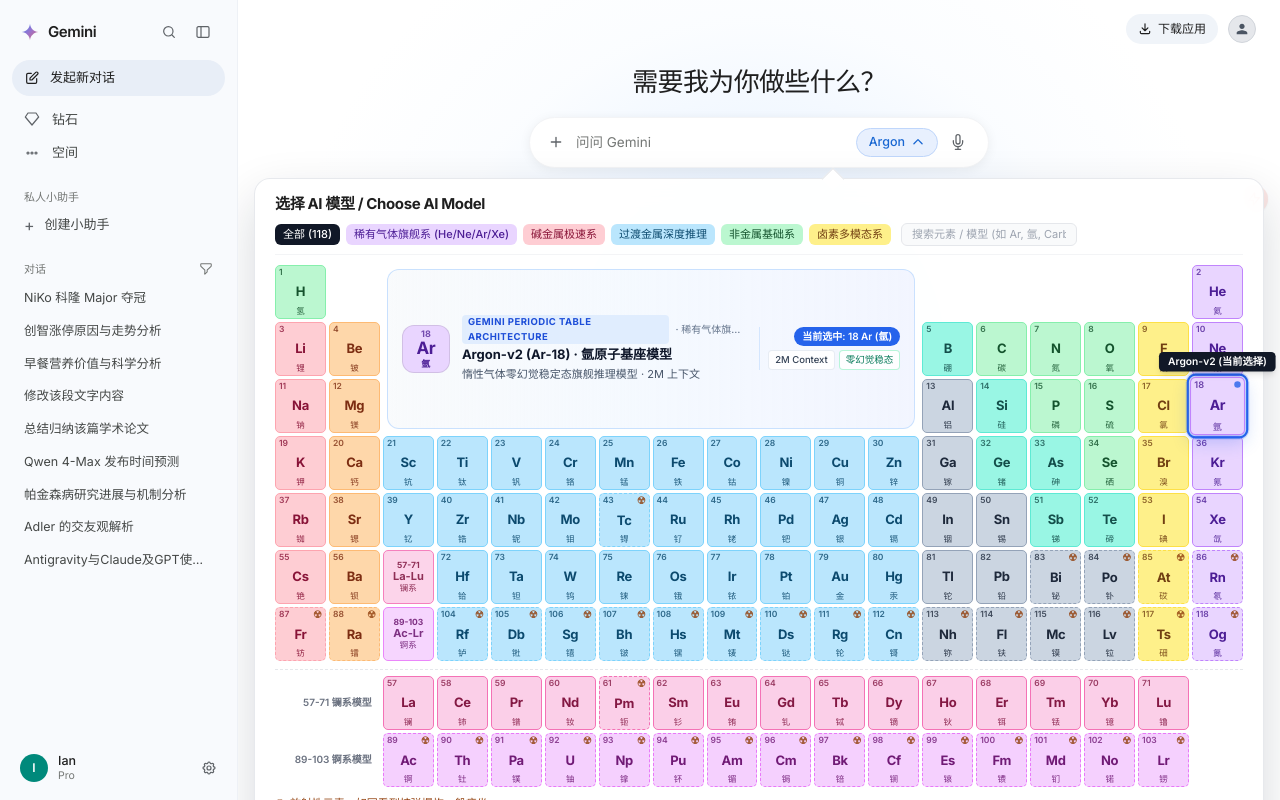
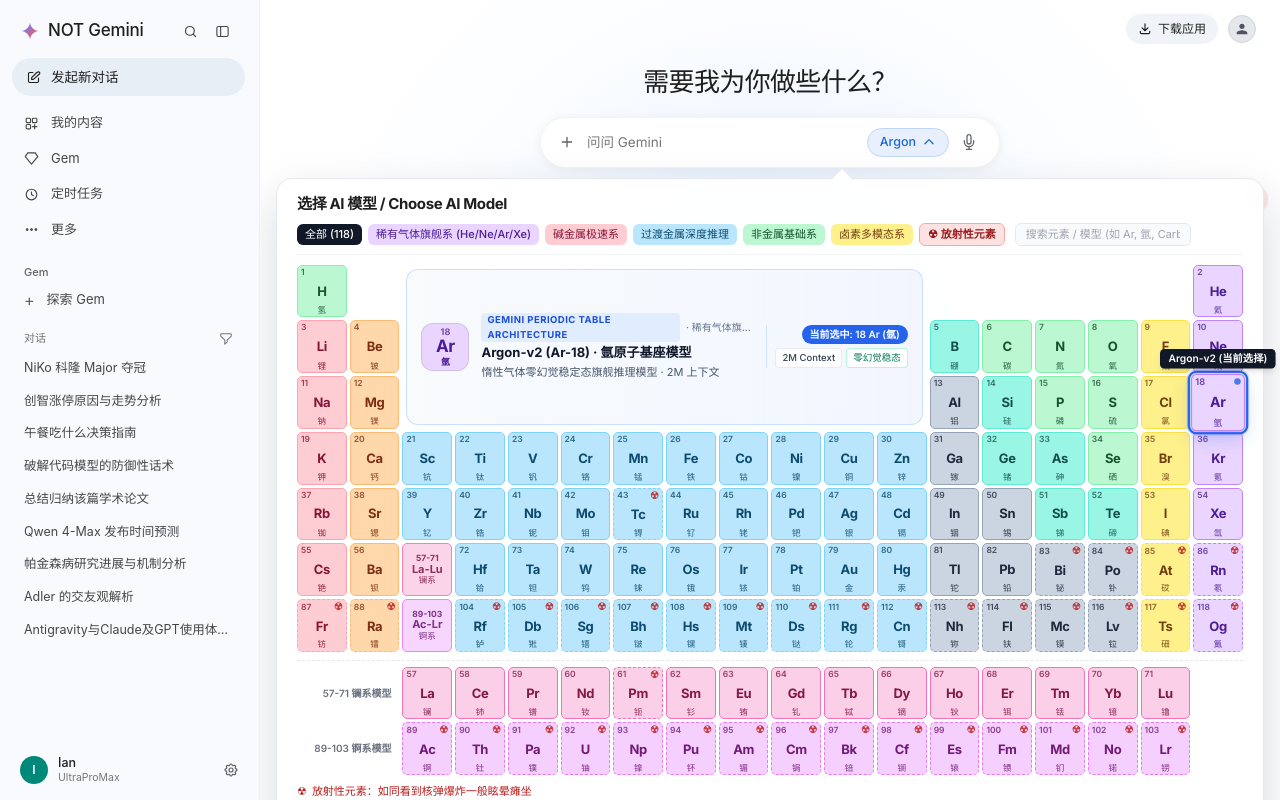
Before and after one commit to KamijouMikoto12311/GeminiUltraProMax, a plain HTML site: page index.html in a window 1280 px wide. Drawn offline with nearby package versions, Linux system fonts and the light colour scheme.

Commit message:
Publish merged periodic-table demo with GitHub Pages entry

```diff
--- a/gemini.html
+++ b/index.html
@@ -127,79 +127,281 @@
     .badge-pulse {
       animation: subtlePulse 2.4s infinite ease-in-out;
     }
+
+    /* Upper sidebar imported from the repository version. */
+    .sidebar {
+      width: 260px;
+      height: 100%;
+      background-color: #f8fafd;
+      border-right: 1px solid #eef1f6;
+      display: flex;
+      flex-direction: column;
+      justify-content: space-between;
+      padding: 12px 12px 10px 12px;
+      flex-shrink: 0;
+      z-index: 20;
+    }
+
+    .sidebar-top {
+      display: flex;
+      flex-direction: column;
+      overflow-y: auto;
+      overflow-x: hidden;
+      padding-right: 2px;
+    }
+
+    .sidebar-top::-webkit-scrollbar {
+      width: 4px;
+    }
+    .sidebar-top::-webkit-scrollbar-thumb {
+      background: #d8dfe8;
+      border-radius: 4px;
+    }
+
+    .brand-bar {
+      display: flex;
+      align-items: center;
+      justify-content: space-between;
+      padding: 4px 8px 12px 8px;
+    }
+
+    .brand-logo {
+      display: flex;
+      align-items: center;
+      gap: 8px;
+      cursor: pointer;
+    }
+
+    .brand-text {
+      font-size: 17px;
+      font-weight: 500;
+      color: #1f1f1f;
+      letter-spacing: -0.2px;
+    }
+
+    .brand-actions {
+      display: flex;
+      align-items: center;
+      gap: 2px;
+      color: #444746;
+    }
+
+    .icon-btn {
+      width: 30px;
+      height: 30px;
+      border-radius: 50%;
+      display: flex;
+      align-items: center;
+      justify-content: center;
+      color: #444746;
+      cursor: pointer;
+      transition: background-color 0.15s;
+    }
+
+    .icon-btn:hover {
+      background-color: #e8edf5;
+    }
+
+    .new-chat-pill {
+      width: 100%;
+      display: flex;
+      align-items: center;
+      gap: 10px;
+      background-color: #e8eef6;
+      color: #1f1f1f;
+      border-radius: 20px;
+      padding: 9px 14px;
+      font-size: 13.5px;
+      font-weight: 500;
+      cursor: pointer;
+      margin-bottom: 10px;
+      transition: background-color 0.15s;
+    }
+
+    .new-chat-pill:hover {
+      background-color: #dce5f2;
+    }
+
+    .nav-list {
+      display: flex;
+      flex-direction: column;
+      gap: 2px;
+      margin-bottom: 14px;
+    }
+
+    .nav-item {
+      display: flex;
+      align-items: center;
+      gap: 12px;
+      padding: 7px 12px;
+      border-radius: 18px;
+      font-size: 13px;
+      color: #444746;
+      cursor: pointer;
+      transition: background-color 0.15s;
+    }
+
+    .nav-item:hover {
+      background-color: #eaeff7;
+    }
+
+    .section-group {
+      margin-bottom: 12px;
+    }
+
+    .section-header {
+      display: flex;
+      align-items: center;
+      justify-content: space-between;
+      padding: 4px 12px;
+      font-size: 11px;
+      font-weight: 500;
+      color: #5f6368;
+    }
+
+
+    .sidebar {
+      font-family: -apple-system, BlinkMacSystemFont, "Segoe UI", Roboto, "PingFang SC", "Hiragino Sans GB", "Microsoft YaHei", "Noto Sans SC", sans-serif;
+    }
+    .sidebar-top { flex: 1; min-height: 0; padding-bottom: 12px; }
+    .sidebar-base-profile { flex-shrink: 0; }
+    .sidebar + main { min-width: 0; }
+    /* Radioactive states imported without changing the base layout. */
+
+    #modelTriggerBtn.radioactive-trigger {
+      background-color: #fee2e2;
+      color: #b91c1c;
+      border-color: #fca5a5;
+    }
+
+    .el-cell.selected-radioactive {
+      outline: 2.5px solid #dc2626;
+      outline-offset: 1px;
+      z-index: 30;
+      transform: scale(1.06);
+      box-shadow: 0 0 0 4px rgba(220, 38, 38, 0.25);
+    }
+
+    .selected-callout.rad-callout {
+      background: #b91c1c;
+    }
+
+    .model-info-card.rad-recess-card {
+      background: linear-gradient(135deg, #fef2f2 0%, #fffbeb 55%, #ffedd5 100%);
+      border-color: #fca5a5;
+    }
+
+    .model-arch-pill.rad-arch-pill {
+      background: #fee2e2;
+      color: #b91c1c;
+    }
+
+    .model-description.rad-desc-text {
+      color: #dc2626;
+      font-weight: 700;
+      font-size: 12.5px;
+    }
+
+    .model-status-chip.rad-status-chip {
+      background: #dc2626;
+    }
+
+    #footerDot.rad-dot {
+      background-color: #dc2626;
+    }
+
+    .radioactive-indicator, .radioactive-legend { color: #b91c1c; }
+    .model-description.rad-desc-text { white-space: normal; overflow: visible; line-height: 1.45; }
   </style>
 </head>
 <body class="h-screen w-screen flex overflow-hidden bg-white select-none">
 
   <!-- ================= LEFT SIDEBAR (Exact Replica of Screenshot) ================= -->
-  <aside id="sidebar" class="w-[238px] h-full bg-[#f8fafd] border-r border-[#eef1f6] flex flex-col justify-between shrink-0 px-3 py-3 text-[13px] text-[#444746] z-20 transition-all duration-200">
-    <!-- Top Section -->
-    <div>
-      <!-- Top Brand & Icons Row -->
-      <div class="flex items-center justify-between px-2 py-1.5 mb-2">
-        <div class="flex items-center gap-2 cursor-pointer">
-          <!-- Gemini Sparkle SVG -->
-          <svg class="w-5 h-5" viewBox="0 0 24 24" fill="none">
-            <path d="M12 2C12.3 7.2 16.8 11.7 22 12C16.8 12.3 12.3 16.8 12 22C11.7 16.8 7.2 12.3 2 12C7.2 11.7 11.7 7.2 12 2Z" fill="url(#geminiGrad)"/>
+    <aside id="sidebar" class="sidebar">
+      <div class="sidebar-top">
+        <!-- Official Gemini Header -->
+        <div class="brand-bar">
+          <div class="brand-logo">
+            <svg width="20" height="20" viewBox="0 0 24 24" fill="none">
+              <path d="M12 1.5C12.35 7.05 16.95 11.65 22.5 12C16.95 12.35 12.35 16.95 12 22.5C11.65 16.95 7.05 12.35 1.5 12C7.05 11.65 11.65 7.05 12 1.5Z" fill="url(#geminiGrad)"/>
               <defs>
                 <linearGradient id="geminiGrad" x1="2" y1="2" x2="22" y2="22" gradientUnits="userSpaceOnUse">
                   <stop offset="0%" stop-color="#4285F4"/>
-                <stop offset="50%" stop-color="#9B72CB"/>
-                <stop offset="100%" stop-color="#D96570"/>
+                  <stop offset="38%" stop-color="#9B72CB"/>
+                  <stop offset="72%" stop-color="#D96570"/>
+                  <stop offset="100%" stop-color="#F49C46"/>
                 </linearGradient>
               </defs>
             </svg>
-          <span class="font-semibold text-[15px] text-[#1f1f1f] tracking-tight">Gemini</span>
+            <span class="brand-text">NOT Gemini</span>
           </div>
-        <div class="flex items-center gap-1.5 text-[#5f6368]">
-          <button class="p-1.5 rounded-lg hover:bg-gray-200/60 transition" title="搜索">
-            <svg class="w-4 h-4" fill="none" stroke="currentColor" stroke-width="1.8" viewBox="0 0 24 24">
+          <div class="brand-actions">
+            <button class="icon-btn" title="搜索">
+              <svg width="15" height="15" fill="none" stroke="currentColor" stroke-width="1.9" viewBox="0 0 24 24">
                 <circle cx="11" cy="11" r="7"></circle>
-              <path stroke-linecap="round" d="M20 20l-3.5-3.5"></path>
+                <path stroke-linecap="round" d="M20 20l-3.8-3.8"></path>
               </svg>
             </button>
-          <button class="p-1.5 rounded-lg hover:bg-gray-200/60 transition" title="收起侧边栏">
-            <svg class="w-4 h-4" fill="none" stroke="currentColor" stroke-width="1.8" viewBox="0 0 24 24">
-              <rect x="3" y="4" width="18" height="16" rx="2"></rect>
+            <button class="icon-btn" title="收起侧边栏">
+              <svg width="15" height="15" fill="none" stroke="currentColor" stroke-width="1.8" viewBox="0 0 24 24">
+                <rect x="3" y="4" width="18" height="16" rx="2.5"></rect>
                 <line x1="9" y1="4" x2="9" y2="20"></line>
               </svg>
             </button>
           </div>
         </div>
 
-      <!-- New Chat Active Pill -->
-      <button class="w-full flex items-center gap-2.5 px-3 py-2 rounded-full bg-[#e8eef7] text-[#1f1f1f] font-medium text-[13px] mb-2 hover:bg-[#dde6f4] transition">
-        <svg class="w-4 h-4 text-[#1f1f1f]" fill="none" stroke="currentColor" stroke-width="1.8" viewBox="0 0 24 24">
-          <path stroke-linecap="round" stroke-linejoin="round" d="M11 5H6a2 2 0 00-2 2v11a2 2 0 002 2h11a2 2 0 002-2v-5m-1.414-9.414a2 2 0 112.828 2.828L11.828 15H9v-2.828l8.586-8.586z"/>
+        <!-- Primary Action Pill -->
+        <button class="new-chat-pill">
+          <svg width="15" height="15" fill="none" stroke="currentColor" stroke-width="1.8" viewBox="0 0 24 24">
+            <path stroke-linecap="round" stroke-linejoin="round" d="M11 4H6a2 2 0 00-2 2v12a2 2 0 002 2h12a2 2 0 002-2v-5m-1.414-9.414a2 2 0 112.828 2.828L11.828 15H9v-2.828l8.586-8.586z"/>
           </svg>
           <span>发起新对话</span>
         </button>
 
-      <!-- Primary Nav Links -->
-      <nav class="space-y-0.5 mb-4">
-        <a href="javascript:void(0)" class="flex items-center gap-3 px-3 py-1.5 rounded-lg hover:bg-gray-200/50 text-[#444746]">
-          <svg class="w-4 h-4 text-[#5f6368]" fill="none" stroke="currentColor" stroke-width="1.8" viewBox="0 0 24 24">
+        <!-- Official Navigation Items -->
+        <div class="nav-list">
+          <div class="nav-item">
+            <svg width="15" height="15" fill="none" stroke="currentColor" stroke-width="1.8" viewBox="0 0 24 24">
+              <rect x="3.5" y="3.5" width="7" height="7" rx="1.5"></rect>
+              <rect x="13.5" y="3.5" width="7" height="7" rx="1.5"></rect>
+              <rect x="3.5" y="13.5" width="7" height="7" rx="1.5"></rect>
+              <path stroke-linecap="round" stroke-linejoin="round" d="M17 13.5v7M13.5 17h7"></path>
+            </svg>
+            <span>我的内容</span>
+          </div>
+          <div class="nav-item">
+            <svg width="15" height="15" fill="none" stroke="currentColor" stroke-width="1.8" viewBox="0 0 24 24">
               <path stroke-linecap="round" stroke-linejoin="round" d="M6 3h12l4 6-10 12L2 9l4-6z"/>
             </svg>
-          <span>钻石</span>
-        </a>
-        <a href="javascript:void(0)" class="flex items-center gap-3 px-3 py-1.5 rounded-lg hover:bg-gray-200/50 text-[#444746]">
-          <svg class="w-4 h-4 text-[#5f6368]" fill="none" stroke="currentColor" stroke-width="1.8" viewBox="0 0 24 24">
-            <circle cx="6" cy="12" r="1.5"></circle>
-            <circle cx="12" cy="12" r="1.5"></circle>
-            <circle cx="18" cy="12" r="1.5"></circle>
+            <span>Gem</span>
+          </div>
+          <div class="nav-item">
+            <svg width="15" height="15" fill="none" stroke="currentColor" stroke-width="1.8" viewBox="0 0 24 24">
+              <circle cx="12" cy="12" r="8.5"></circle>
+              <path stroke-linecap="round" stroke-linejoin="round" d="M12 7.5v4.5l3 2"></path>
             </svg>
-          <span>空间</span>
-        </a>
-      </nav>
+            <span>定时任务</span>
+          </div>
+          <div class="nav-item">
+            <svg width="15" height="15" fill="none" stroke="currentColor" stroke-width="2" viewBox="0 0 24 24">
+              <circle cx="5" cy="12" r="1.2" fill="currentColor"></circle>
+              <circle cx="12" cy="12" r="1.2" fill="currentColor"></circle>
+              <circle cx="19" cy="12" r="1.2" fill="currentColor"></circle>
+            </svg>
+            <span>更多</span>
+          </div>
+        </div>
 
-      <!-- Private Section -->
-      <div class="mb-4">
-        <div class="px-3 py-1 text-[11px] font-medium text-[#747775]">私人小助手</div>
-        <button class="w-full flex items-center gap-2.5 px-3 py-1.5 rounded-lg hover:bg-gray-200/50 text-[#444746]">
-          <span class="text-base leading-none text-[#5f6368]">+</span>
-          <span>创建小助手</span>
-        </button>
+        <!-- Gem Subsection -->
+        <div class="section-group">
+          <div class="section-header">
+            <span>Gem</span>
+          </div>
+          <div class="nav-item" style="padding-top: 5px; padding-bottom: 5px;">
+            <span style="font-size: 16px; line-height: 1; color: #5f6368;">+</span>
+            <span>探索 Gem</span>
+          </div>
         </div>
 
       <!-- Chats History Section -->
@@ -213,8 +415,8 @@
         <ul class="space-y-0.5 mt-0.5 text-[12.5px] text-[#444746]">
           <li class="px-3 py-1.5 rounded-lg hover:bg-gray-200/50 truncate cursor-pointer">NiKo 科隆 Major 夺冠</li>
           <li class="px-3 py-1.5 rounded-lg hover:bg-gray-200/50 truncate cursor-pointer">创智涨停原因与走势分析</li>
-          <li class="px-3 py-1.5 rounded-lg hover:bg-gray-200/50 truncate cursor-pointer">早餐营养价值与科学分析</li>
-          <li class="px-3 py-1.5 rounded-lg hover:bg-gray-200/50 truncate cursor-pointer">修改该段文字内容</li>
+          <li class="px-3 py-1.5 rounded-lg hover:bg-gray-200/50 truncate cursor-pointer">午餐吃什么决策指南</li>
+          <li class="px-3 py-1.5 rounded-lg hover:bg-gray-200/50 truncate cursor-pointer">破解代码模型的防御性话术</li>
           <li class="px-3 py-1.5 rounded-lg hover:bg-gray-200/50 truncate cursor-pointer">总结归纳该篇学术论文</li>
           <li class="px-3 py-1.5 rounded-lg hover:bg-gray-200/50 truncate cursor-pointer">Qwen 4-Max 发布时间预测</li>
           <li class="px-3 py-1.5 rounded-lg hover:bg-gray-200/50 truncate cursor-pointer">帕金森病研究进展与机制分析</li>
@@ -225,14 +427,14 @@
     </div>
 
     <!-- Bottom User Profile -->
-    <div class="flex items-center justify-between px-2 py-1.5 rounded-xl hover:bg-gray-200/50 cursor-pointer">
+    <div class="sidebar-base-profile flex items-center justify-between px-2 py-1.5 rounded-xl hover:bg-gray-200/50 cursor-pointer">
       <div class="flex items-center gap-2.5">
         <div class="w-7 h-7 rounded-full bg-[#00897b] text-white flex items-center justify-center font-semibold text-xs">
           I
         </div>
         <div class="leading-tight">
           <div class="text-[12.5px] font-medium text-[#1f1f1f]">Ian</div>
-          <div class="text-[10.5px] text-[#747775]">Pro</div>
+          <div class="text-[10.5px] text-[#747775]">UltraProMax</div>
         </div>
       </div>
       <svg class="w-4 h-4 text-[#5f6368]" fill="none" stroke="currentColor" stroke-width="1.8" viewBox="0 0 24 24">
@@ -362,6 +564,7 @@
             <button onclick="filterCategory('transition')" data-cat="transition" class="cat-btn px-2 py-0.5 rounded-md bg-[#bae6fd] text-[#0c4a6e] hover:opacity-85 transition">过渡金属深度推理</button>
             <button onclick="filterCategory('nonmetal')" data-cat="nonmetal" class="cat-btn px-2 py-0.5 rounded-md bg-[#bbf7d0] text-[#14532d] hover:opacity-85 transition">非金属基础系</button>
             <button onclick="filterCategory('halogen')" data-cat="halogen" class="cat-btn px-2 py-0.5 rounded-md bg-[#fef08a] text-[#713f12] hover:opacity-85 transition">卤素多模态系</button>
+            <button onclick="filterCategory('radioactive')" data-cat="radioactive" class="cat-btn px-2 py-0.5 rounded-md border font-semibold transition" style="background:#fee2e2;color:#991b1b;border-color:#fca5a5;">☢ 放射性元素</button>
             <input
               id="elementSearch"
               oninput="searchElements(this.value)"
@@ -379,7 +582,7 @@
         <div id="fBlockGrid" class="pt-grid mt-2 pt-1.5 border-t border-dashed border-gray-200"></div>
         <div class="radioactive-legend">
           <span aria-hidden="true">☢</span>
-          <span>放射性元素：如同看到核弹爆炸一般瘫坐</span>
+          <span>放射性元素：如同看到核弹爆炸一般眩晕瘫坐</span>
         </div>
 
         <!-- Bottom Model Telemetry & Active Selection Footer -->
@@ -388,7 +591,7 @@
             <span class="text-gray-500">点击元素切换不同的 AI 基础模型</span>
             <span class="text-gray-300">|</span>
             <div class="flex items-center gap-1.5">
-              <span class="inline-block w-2 h-2 rounded-full bg-blue-600 badge-pulse"></span>
+              <span id="footerDot" class="inline-block w-2 h-2 rounded-full bg-blue-600 badge-pulse"></span>
               <strong id="footerModelTitle" class="text-gray-900 font-semibold">18 Ar · 氩 (Argon-v2)</strong>
               <span id="footerModelSpecs" class="text-blue-700 font-medium hidden sm:inline">· 惰性气体零幻觉稳定态旗舰推理模型 · 2M 上下文</span>
             </div>
@@ -543,7 +746,7 @@
     ];
 
     // Elements with no stable isotopes: Tc, Pm, and Bi through Og.
-    const RADIOACTIVE_LABEL = '如同看到核弹爆炸一般瘫坐';
+    const RADIOACTIVE_LABEL = '如同看到核弹爆炸一般眩晕瘫坐';
     function isRadioactiveElement(el) {
       return el.z === 43 || el.z === 61 || el.z >= 83;
     }
@@ -583,6 +786,7 @@
       });
 
       const activeEl = ELEMENTS.find(item => item.z === selectedZ) || ELEMENTS[17];
+      const activeRad = isRadioactiveElement(activeEl);
 
       // Render 7 rows x 18 cols for Main Table
       for (let r = 1; r <= 7; r++) {
@@ -598,7 +802,7 @@
               if (showCenterArchitectureCard) {
                 const catName = CATEGORY_LABELS[activeEl.cat] || '原子级基础模型';
                 centerGapBox.innerHTML = `
-                  <div class="w-full h-full rounded-xl bg-gradient-to-r from-slate-50/95 via-blue-50/65 to-indigo-50/75 border border-blue-200/80 shadow-xs px-3.5 py-2 flex items-center justify-between gap-3 overflow-hidden">
+                  <div class="model-info-card ${activeRad ? 'rad-recess-card' : ''} w-full h-full rounded-xl bg-gradient-to-r from-slate-50/95 via-blue-50/65 to-indigo-50/75 border border-blue-200/80 shadow-xs px-3.5 py-2 flex items-center justify-between gap-3 overflow-hidden">
                     <!-- Left: Selected Element Big Preview Tile -->
                     <div class="flex items-center gap-3 min-w-0">
                       <div class="w-12 h-12 rounded-xl cat-${activeEl.cat} flex flex-col items-center justify-center shrink-0 shadow-xs border border-black/10">
@@ -610,8 +814,8 @@
                       <!-- Middle: Clear Non-Overlapping Hierarchy -->
                       <div class="min-w-0 flex flex-col justify-center">
                         <div class="flex items-center gap-1.5 mb-0.5">
-                          <span class="text-[9.5px] font-bold uppercase tracking-wider text-blue-700 bg-blue-100/80 px-1.5 py-0.2 rounded">
-                            Gemini Periodic Table Architecture
+                          <span class="model-arch-pill ${activeRad ? 'rad-arch-pill' : ''} text-[9.5px] font-bold uppercase tracking-wider text-blue-700 bg-blue-100/80 px-1.5 py-0.2 rounded">
+                            ${activeRad ? '☢ RADIOACTIVE ELEMENT MODEL' : 'Gemini Periodic Table Architecture'}
                           </span>
                           <span class="text-[10px] font-medium text-slate-500 truncate hidden md:inline">
                             · ${catName}
@@ -620,7 +824,7 @@
                         <div class="text-[13px] font-bold text-slate-900 truncate leading-snug">
                           ${activeEl.en}-v2 (${activeEl.sym}-${activeEl.z}) · ${activeEl.zh}原子基座模型
                         </div>
-                        <div class="text-[11px] text-slate-600 truncate mt-0.5">
+                        <div class="model-description ${activeRad ? 'rad-desc-text' : ''} text-[11px] text-slate-600 truncate mt-0.5">
                           ${getElementSpec(activeEl)}
                         </div>
                       </div>
@@ -628,15 +832,15 @@
 
                     <!-- Right: Sleek Metric Pill Tags -->
                     <div class="hidden sm:flex flex-col items-end justify-center gap-1 shrink-0 pl-2 border-l border-blue-200/60">
-                      <span class="text-[10px] font-semibold px-2 py-0.5 rounded-full bg-blue-600 text-white shadow-2xs whitespace-nowrap">
+                      <span class="model-status-chip ${activeRad ? 'rad-status-chip' : ''} text-[10px] font-semibold px-2 py-0.5 rounded-full bg-blue-600 text-white shadow-2xs whitespace-nowrap">
                         当前选中: ${activeEl.z} ${activeEl.sym} (${activeEl.zh})
                       </span>
                       <div class="flex items-center gap-1">
                         <span class="text-[9.5px] font-medium px-1.5 py-0.5 rounded bg-white/90 text-slate-700 border border-slate-200/80 whitespace-nowrap">
-                          2M Context
+                          ${activeRad ? '☢ 核裂变高能态' : '2M Context'}
                         </span>
                         <span class="text-[9.5px] font-medium px-1.5 py-0.5 rounded bg-white/90 text-emerald-700 border border-emerald-200/80 whitespace-nowrap">
-                          零幻觉稳态
+                          ${activeRad ? '眩晕瘫坐级' : '零幻觉稳态'}
                         </span>
                       </div>
                     </div>
@@ -712,12 +916,13 @@
       const cell = document.createElement('div');
       const isSelected = el.z === selectedZ;
       const isRadioactive = isRadioactiveElement(el);
-      cell.className = `el-cell cat-${el.cat} ${isSelected ? 'selected-element' : ''} ${isRadioactive ? 'radioactive-element' : ''}`;
+      cell.className = `el-cell cat-${el.cat} ${isSelected ? (isRadioactive ? 'selected-radioactive' : 'selected-element') : ''} ${isRadioactive ? 'radioactive-element' : ''}`;
       if (isRadioactive) {
         cell.title = `${el.zh} (${el.sym}) · 放射性元素：${RADIOACTIVE_LABEL}`;
       }
       cell.dataset.z = el.z;
       cell.dataset.cat = el.cat;
+      cell.dataset.rad = isRadioactive ? 'true' : 'false';
       cell.dataset.search = `${el.z} ${el.sym.toLowerCase()} ${el.zh} ${el.en.toLowerCase()}`;
 
       cell.innerHTML = `
@@ -725,7 +930,7 @@
           <span>${el.z}</span>
           <span class="flex items-center gap-0.5">
             ${isRadioactive ? `<span class="radioactive-indicator" aria-label="放射性元素：${RADIOACTIVE_LABEL}">☢</span>` : ''}
-            ${isSelected ? '<span class="w-1.5 h-1.5 rounded-full bg-blue-600"></span>' : ''}
+            ${isSelected ? `<span class="w-1.5 h-1.5 rounded-full ${isRadioactive ? 'bg-red-600' : 'bg-blue-600'}"></span>` : ''}
           </span>
         </div>
         <div class="text-[13px] font-bold leading-none tracking-tight my-0.5">${el.sym}</div>
@@ -735,8 +940,8 @@
       // Floating callout badge specifically on the selected element (like Argon-v2 in the screenshot)
       if (isSelected) {
         const badge = document.createElement('div');
-        badge.className = 'pointer-events-none absolute -top-6 left-1/2 -translate-x-1/2 whitespace-nowrap bg-gray-900 text-white text-[9.5px] font-semibold px-2 py-0.5 rounded shadow-md z-50 flex items-center gap-1';
-        badge.innerHTML = `<span>${el.en}-v2 (当前选择)</span>`;
+        badge.className = `selected-callout ${isRadioactive ? 'rad-callout' : ''} pointer-events-none absolute -top-6 left-1/2 -translate-x-1/2 whitespace-nowrap bg-gray-900 text-white text-[9.5px] font-semibold px-2 py-0.5 rounded shadow-md z-50 flex items-center gap-1`;
+        badge.textContent = `${isRadioactive ? '☢ ' : ''}${el.en}-v2 (当前选择)`;
         cell.appendChild(badge);
       }
 
@@ -751,10 +956,16 @@
 
       // Update Prompt Bar Trigger Button Text
       document.getElementById('triggerModelName').textContent = `${el.en}`;
+      const radioactive = isRadioactiveElement(el);
+      document.getElementById('modelTriggerBtn').classList.toggle('radioactive-trigger', radioactive);
+      document.getElementById('footerDot').classList.toggle('rad-dot', radioactive);
 
       // Update Bottom Telemetry Bar
       document.getElementById('footerModelTitle').textContent = `${el.z} ${el.sym} · ${el.zh} (${el.en}-v2)`;
-      document.getElementById('footerModelSpecs').textContent = `· ${getElementSpec(el)}`;
+      const specs = document.getElementById('footerModelSpecs');
+      specs.textContent = `· ${getElementSpec(el)}`;
+      specs.style.color = radioactive ? '#dc2626' : '#1d4ed8';
+      specs.style.fontWeight = radioactive ? '700' : '500';
 
       // Re-render to update active outline, center card, and floating badge
       renderPeriodicTable();
@@ -780,7 +991,7 @@
     function applyCurrentFilterAndSearch(queryOverride) {
       const q = (queryOverride !== undefined ? queryOverride : document.getElementById('elementSearch').value).trim().toLowerCase();
       document.querySelectorAll('.el-cell[data-z]').forEach(cell => {
-        const matchCat = currentFilter === 'all' || cell.dataset.cat === currentFilter;
+        const matchCat = currentFilter === 'all' || (currentFilter === 'radioactive' ? cell.dataset.rad === 'true' : cell.dataset.cat === currentFilter);
         const matchSearch = !q || cell.dataset.search.includes(q);
         if (matchCat && matchSearch) {
           cell.classList.remove('dimmed');
```
Also changed, not shown: 3 other files. Lines whose indentation alone changed are shown as unchanged.
